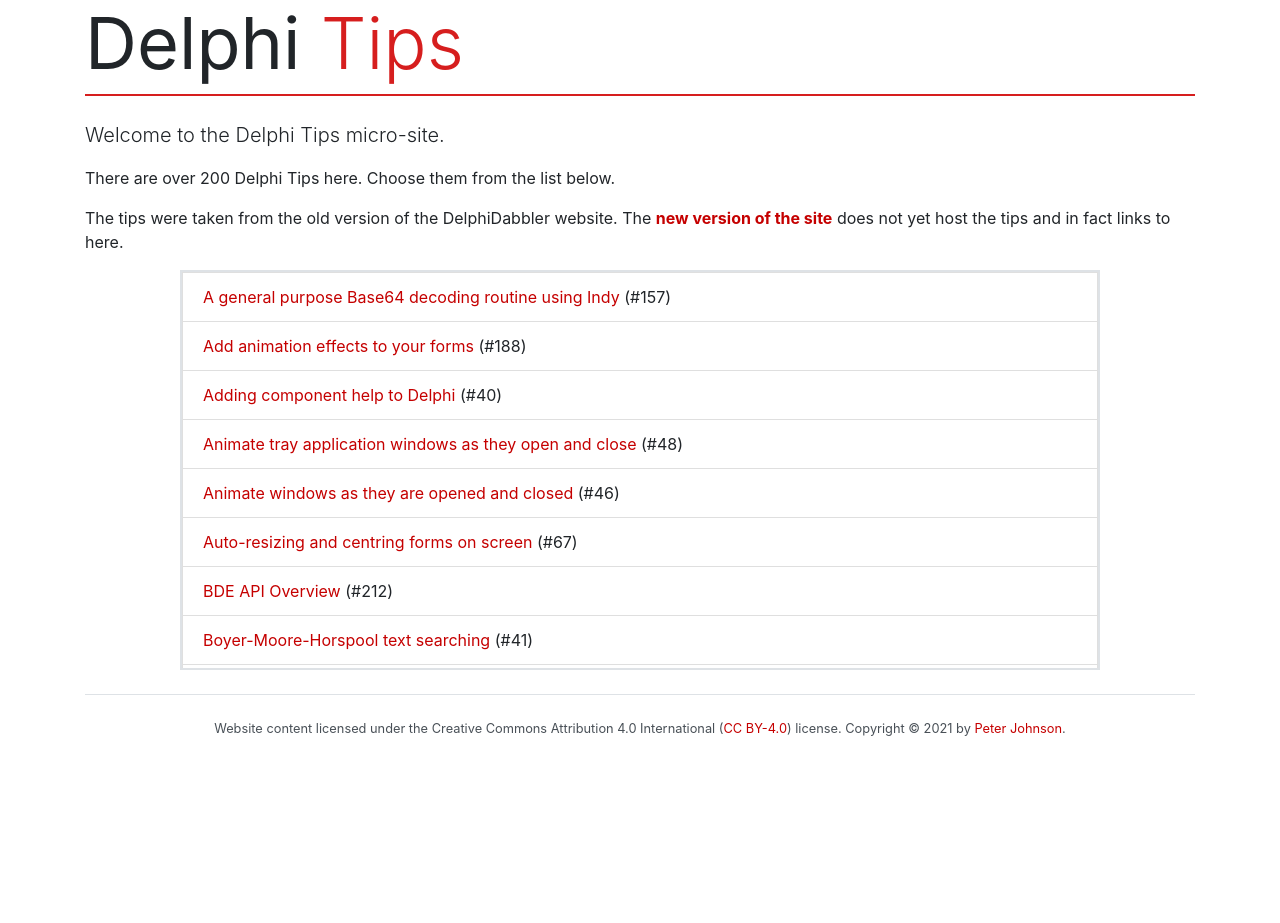
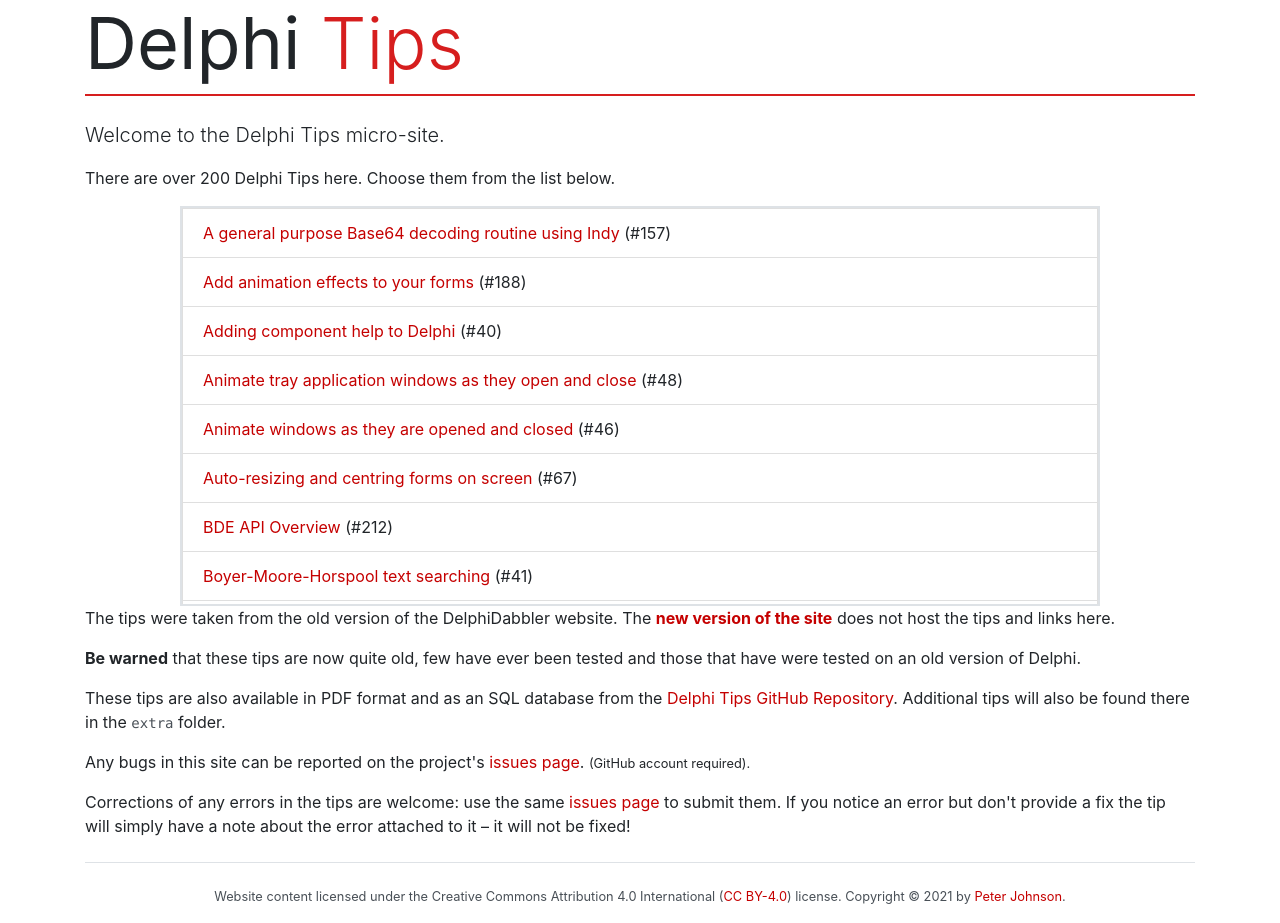
Before and after one commit to delphidabbler/delphi-tips, a Jekyll site: the page built from docs/index.html, in a window 1280 px wide. Built offline with Jekyll 4.4.1, drawn with Linux system fonts in a browser that asks for light colours; before the commit the page ends 900 px from its top, so only the background shows below that.

Commit message:
Update site home page
Add warning about age of tips
Add info about how to report errors on issues page

```diff
--- a/docs/index.html
+++ b/docs/index.html
@@ -4,8 +4,6 @@ layout: default
 <p class="lead">Welcome to the Delphi Tips micro-site.</p>
 
 <p>There are over 200 Delphi Tips here. Choose them from the list below.</p>
-
-<p>The tips were taken from the old version of the DelphiDabbler website. The <a href="https://delphidabbler.com"><strong>new version of the site</strong></a> does not yet host the tips and in fact links to here.</p>
 
 <div class="row justify-content-center">
     <div class="col-md-10">
@@ -20,3 +18,13 @@ layout: default
         </div>
     </div>
 </div>
+
+<p>The tips were taken from the old version of the DelphiDabbler website. The <a href="https://delphidabbler.com"><strong>new version of the site</strong></a> does not host the tips and links here.</p>
+
+<p><strong>Be warned</strong> that these tips are now quite old, few have ever been tested and those that have were tested on an old version of Delphi.</p>
+
+<p>These tips are also available in PDF format and as an SQL database from the <a href="https://github.com/delphidabbler/delphi-tips">Delphi Tips GitHub Repository</a>. Additional tips will also be found there in the <code>extra</code> folder.</p>
+
+<p>Any bugs in this site can be reported on the project's <a href="https://github.com/delphidabbler/delphi-tips/issues">issues page</a>. <small>(GitHub account required).</small></p>
+
+<p>Corrections of any errors in the tips are welcome: use the same <a href="https://github.com/delphidabbler/delphi-tips/issues">issues page</a> to submit them. If you notice an error but don't provide a fix the tip will simply have a note about the error attached to it &ndash; it will not be fixed!</p>
```
